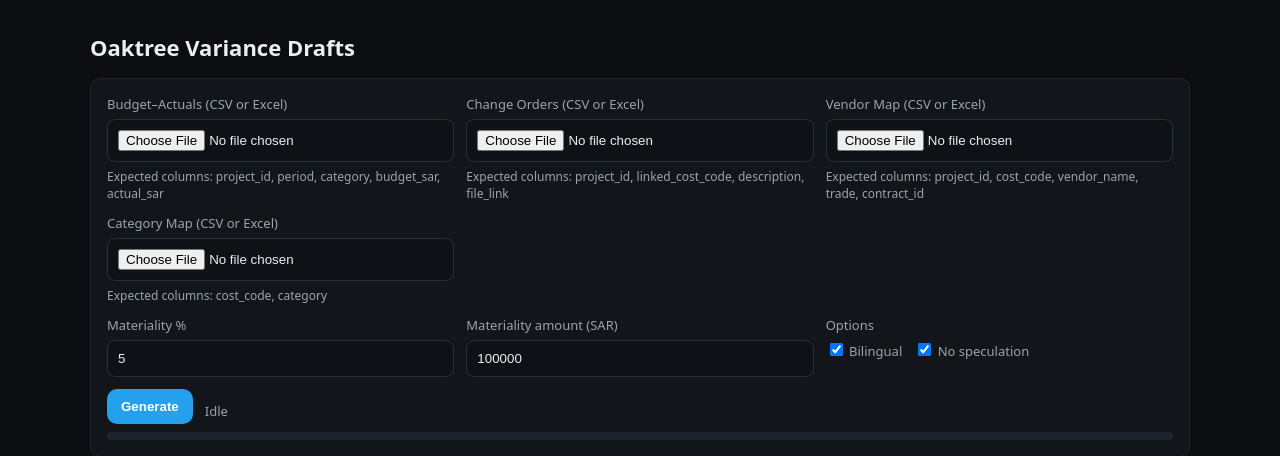
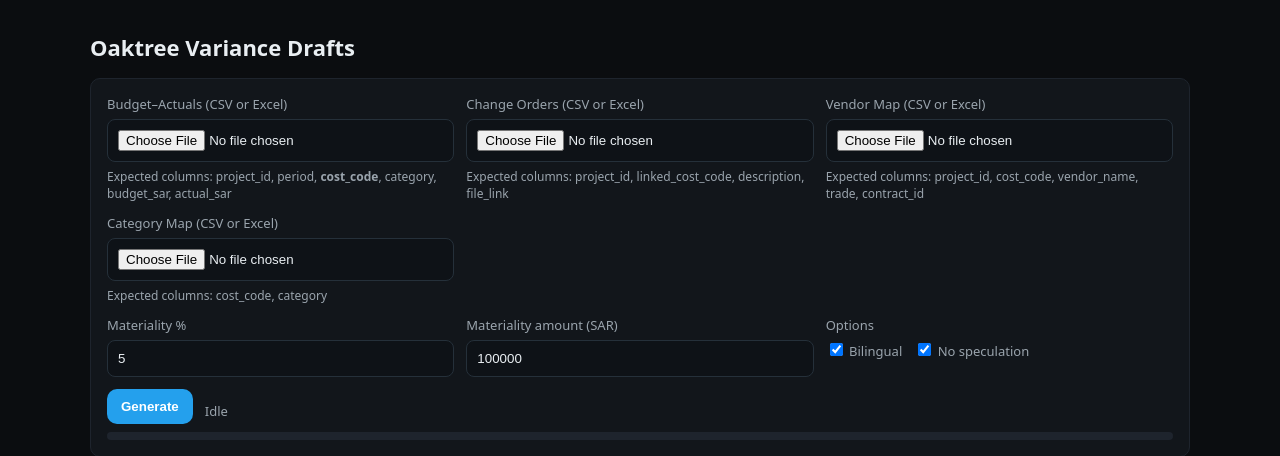
Before and after one commit to hummodi6991/oaktree-variance-drafts, a FastAPI app: page /ui in a window 1280 px wide. Shown: the top 456 px of the page. Run offline with FastAPI, Linux system fonts and the light colour scheme; some libraries are stand-ins or nearby versions.

Commit message:
Add cost_code handling and validation in UI

```diff
--- a/app/templates/ui.html
+++ b/app/templates/ui.html
@@ -42,7 +42,7 @@
         <div class="field">
           <label>Budget–Actuals (CSV or Excel)</label>
           <input id="fBudget" type="file" accept=".csv,.xlsx,.xls" />
-          <div class="hint">Expected columns: project_id, period, category, budget_sar, actual_sar</div>
+          <div class="hint">Expected columns: project_id, period, <b>cost_code</b>, category, budget_sar, actual_sar</div>
         </div>
         <div class="field">
           <label>Change Orders (CSV or Excel)</label>
@@ -116,6 +116,7 @@
       return {
         project_id: x.project_id ?? x.project ?? x.projectname ?? '',
         period:     x.period ?? x.month ?? x.date ?? '',
+        cost_code:  x.cost_code ?? x.code ?? x.gl_code ?? x.glcode ?? x.account_code ?? '',
         category:   x.category ?? '',
         budget_sar: Number(x.budget_sar ?? x.budget ?? x.budget_amount ?? 0),
         actual_sar: Number(x.actual_sar ?? x.actual ?? x.actual_amount ?? 0),
@@ -222,6 +223,20 @@
         setStatus('Please provide at least a Budget–Actuals file.', 'err'); setBar(0); $('btnGen').disabled=false; return;
       }
 
+      // preflight validation for cost_code
+      const missingCost = payload.budget_actuals.filter(r => !r.cost_code || String(r.cost_code).trim() === '');
+      if (missingCost.length) {
+        const sample = missingCost[0] || {};
+        setStatus(
+          `Budget–Actuals is missing 'cost_code' on ${missingCost.length} row(s). ` +
+          `Example: project_id=${sample.project_id ?? ''}, period=${sample.period ?? ''}. ` +
+          `Add a 'cost_code' column (e.g., MAT-001) and try again.`, 'err'
+        );
+        setBar(0);
+        $('btnGen').disabled = false;
+        return;
+      }
+
       setStatus('Calling API…'); setBar(60);
       const resp = await fetch('/drafts', {
         method:'POST',
```
